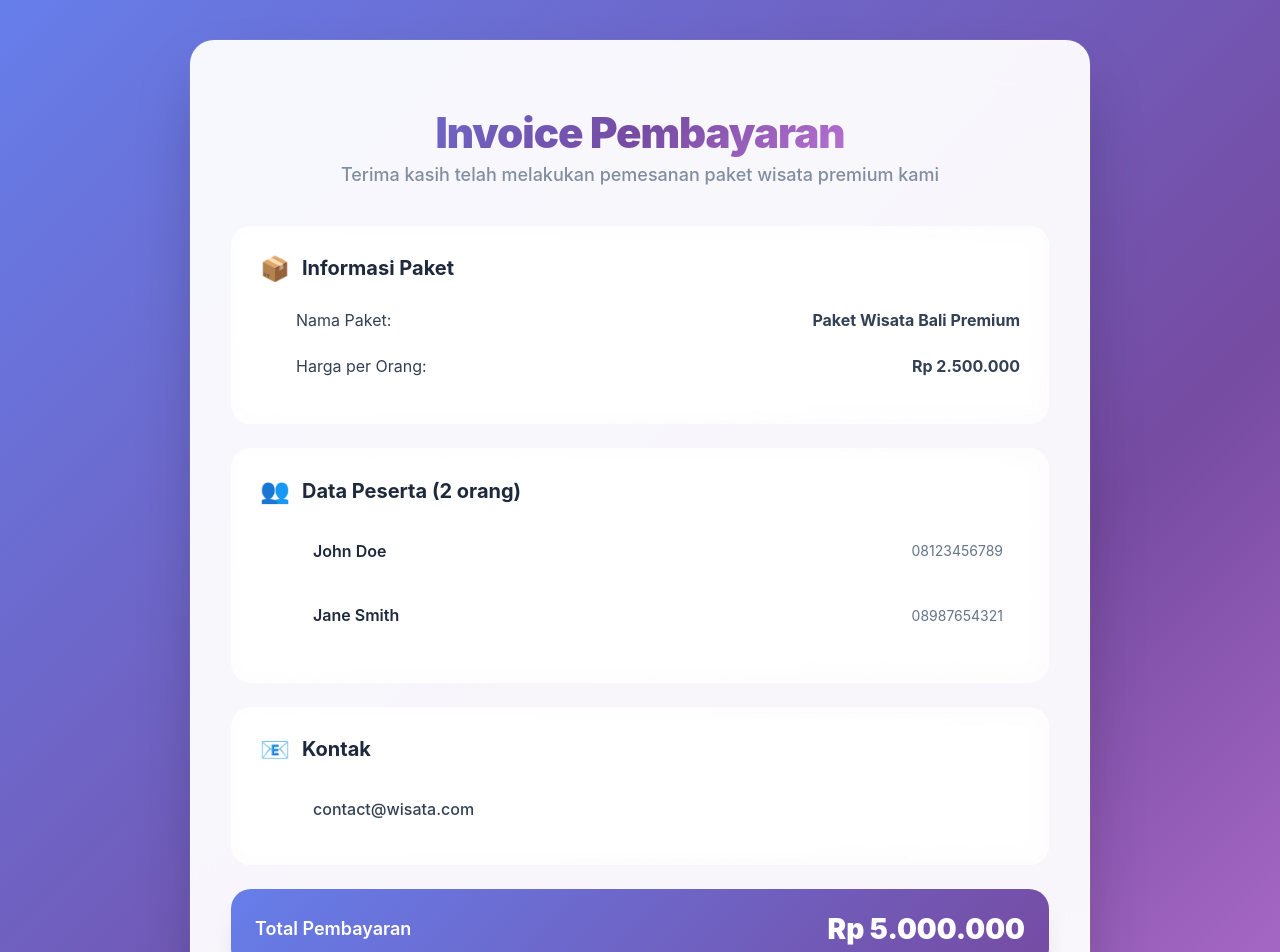
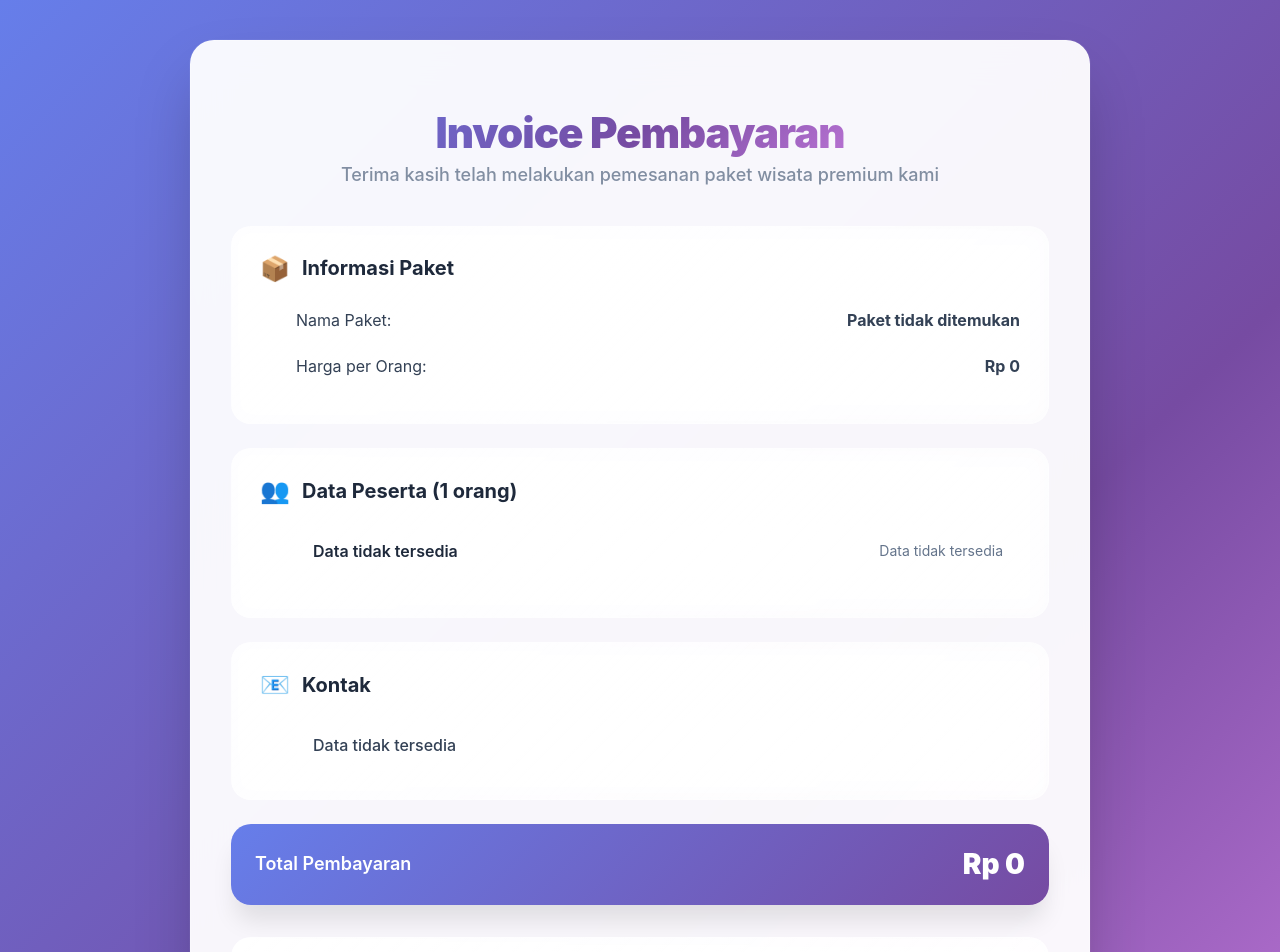
Before and after one commit to Arul250703/barokah-travel, a React (Create React App) app: page /invoice in a window 1280 px wide. Shown: the top 952 px of the page. Built offline with nearby package versions, Linux system fonts and the light colour scheme.

Commit message:
perubahan 5

```diff
--- a/src/components/Footer.js
+++ b/src/components/Footer.js
@@ -46,7 +46,9 @@ const Footer = () => {
                                     loading="lazy"
                                     referrerPolicy="no-referrer-when-downgrade"
                                 ></iframe>
+
                             </div>
+
                         </section>
                     </div>
                 </div>
--- a/src/pages/Beranda.js
+++ b/src/pages/Beranda.js
@@ -129,7 +129,7 @@ const Beranda = () => {
                                 <p className="price-label">Mulai dari</p>
                                 <strong className="price-value">IDR 790.000</strong>
                             </div>
-                            <Link to="/sukabumi" className="detail-button">Lihat Detail</Link>
+                            <Link to="/YOGYAKARTA" className="detail-button">Lihat Detail</Link>
                         </div>
                     </div>
                     <div className="tour-card">
@@ -151,7 +151,7 @@ const Beranda = () => {
                                 <p className="price-label">Mulai dari</p>
                                 <strong className="price-value">IDR 1.891.000</strong>
                             </div>
-                            <Link to="/sukabumi" className="detail-button">Lihat Detail</Link>
+                            <Link to="/SURABAYA" className="detail-button">Lihat Detail</Link>
                         </div>
                     </div>
                     <div className="tour-card">
--- a/src/pages/Invoice.js
+++ b/src/pages/Invoice.js
@@ -1,20 +1,21 @@
 import React, { useState } from 'react';
+import { useLocation, useNavigate } from 'react-router-dom';
 
 const Invoice = () => {
+  const location = useLocation();
+  const navigate = useNavigate();
+
   const [selectedPayment, setSelectedPayment] = useState('');
   const [showPaymentMethods, setShowPaymentMethods] = useState(false);
   const [isProcessing, setIsProcessing] = useState(false);
 
-  // Mock data - in real app this would come from props/state
-  const invoiceData = {
-    namaPaket: "Paket Wisata Bali Premium",
-    harga: 2500000,
-    peserta: [
-      { nama: "John Doe", telepon: "08123456789" },
-      { nama: "Jane Smith", telepon: "08987654321" }
-    ],
-    emailKontak: "contact@wisata.com",
-    totalHarga: 5000000
+  // Mengambil data dari DetailPembayaran.js melalui location.state
+  const invoiceData = location.state || {
+    namaPaket: "Paket tidak ditemukan",
+    harga: 0,
+    peserta: [{ nama: "Data tidak tersedia", telepon: "Data tidak tersedia" }],
+    emailKontak: "Data tidak tersedia",
+    totalHarga: 0
   };
 
   const paymentMethods = [
@@ -56,6 +57,14 @@ const Invoice = () => {
     }
   ];
 
+  // Fungsi untuk format Rupiah (sama seperti di DetailPembayaran.js)
+  const formatRupiah = (angka) =>
+    new Intl.NumberFormat("id-ID", {
+      style: "currency",
+      currency: "IDR",
+      minimumFractionDigits: 0,
+    }).format(angka);
+
   const handlePaymentSelect = (methodId) => {
     setSelectedPayment(methodId);
   };
@@ -70,6 +79,10 @@ const Invoice = () => {
 
     setIsProcessing(false);
     alert(`Pembayaran melalui ${paymentMethods.flatMap(cat => cat.methods).find(m => m.id === selectedPayment)?.name} sedang diproses!`);
+  };
+
+  const handleBackButton = () => {
+    navigate(-1); // Kembali ke halaman sebelumnya (DetailPembayaran)
   };
 
   return (
@@ -101,11 +114,7 @@ const Invoice = () => {
               </div>
               <div style={styles.detailRow}>
                 <span>Harga per Orang:</span>
-                <strong>{invoiceData.harga.toLocaleString("id-ID", {
-                  style: "currency",
-                  currency: "IDR",
-                  minimumFractionDigits: 0,
-                })}</strong>
+                <strong>{formatRupiah(invoiceData.harga)}</strong>
               </div>
             </div>
           </div>
@@ -144,11 +153,7 @@ const Invoice = () => {
             <div style={styles.totalContent}>
               <span style={styles.totalLabel}>Total Pembayaran</span>
               <span style={styles.totalAmount}>
-                {invoiceData.totalHarga.toLocaleString("id-ID", {
-                  style: "currency",
-                  currency: "IDR",
-                  minimumFractionDigits: 0,
-                })}
+                {formatRupiah(invoiceData.totalHarga)}
               </span>
             </div>
           </div>
@@ -194,7 +199,7 @@ const Invoice = () => {
           <div style={styles.actionButtons}>
             <button
               style={styles.backButton}
-              onClick={() => window.history.back()}
+              onClick={handleBackButton}
             >
               <span style={styles.buttonIcon}>←</span>
               Kembali
```
